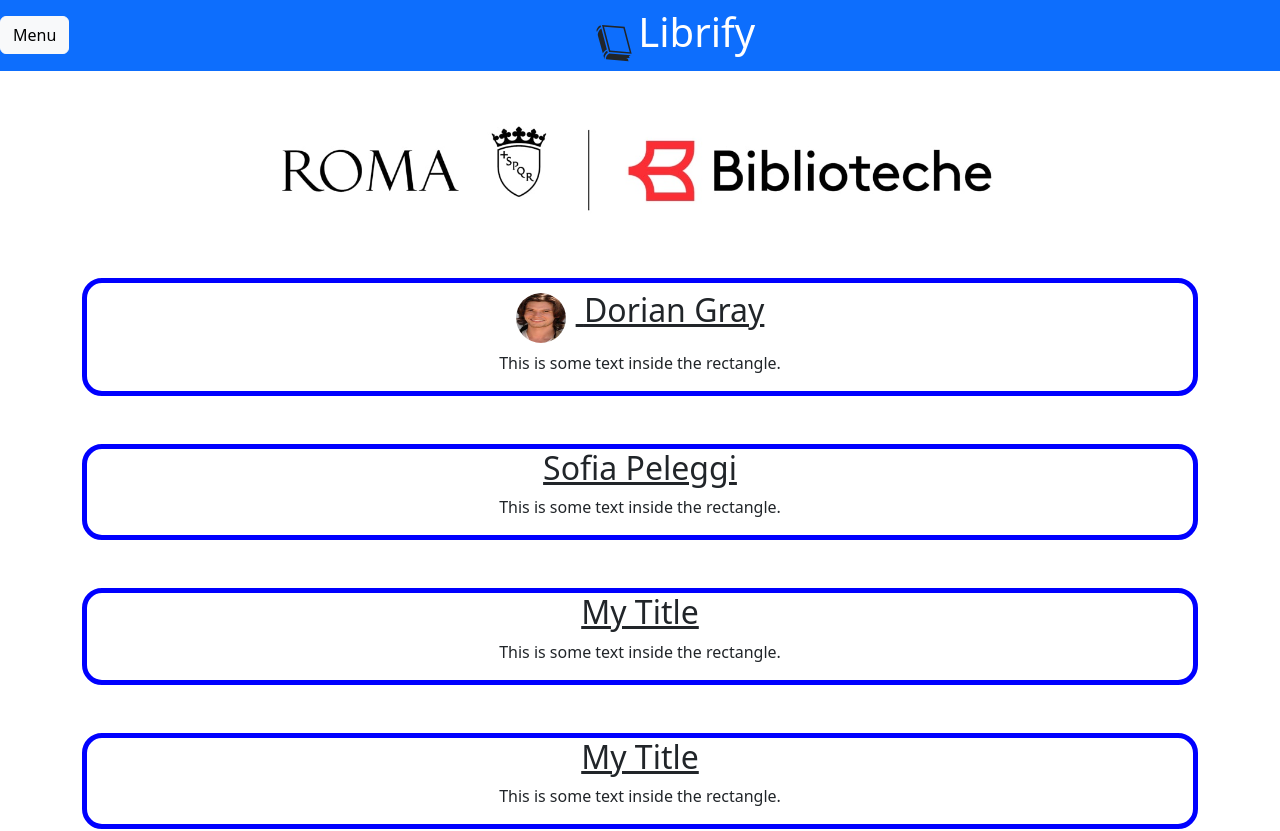
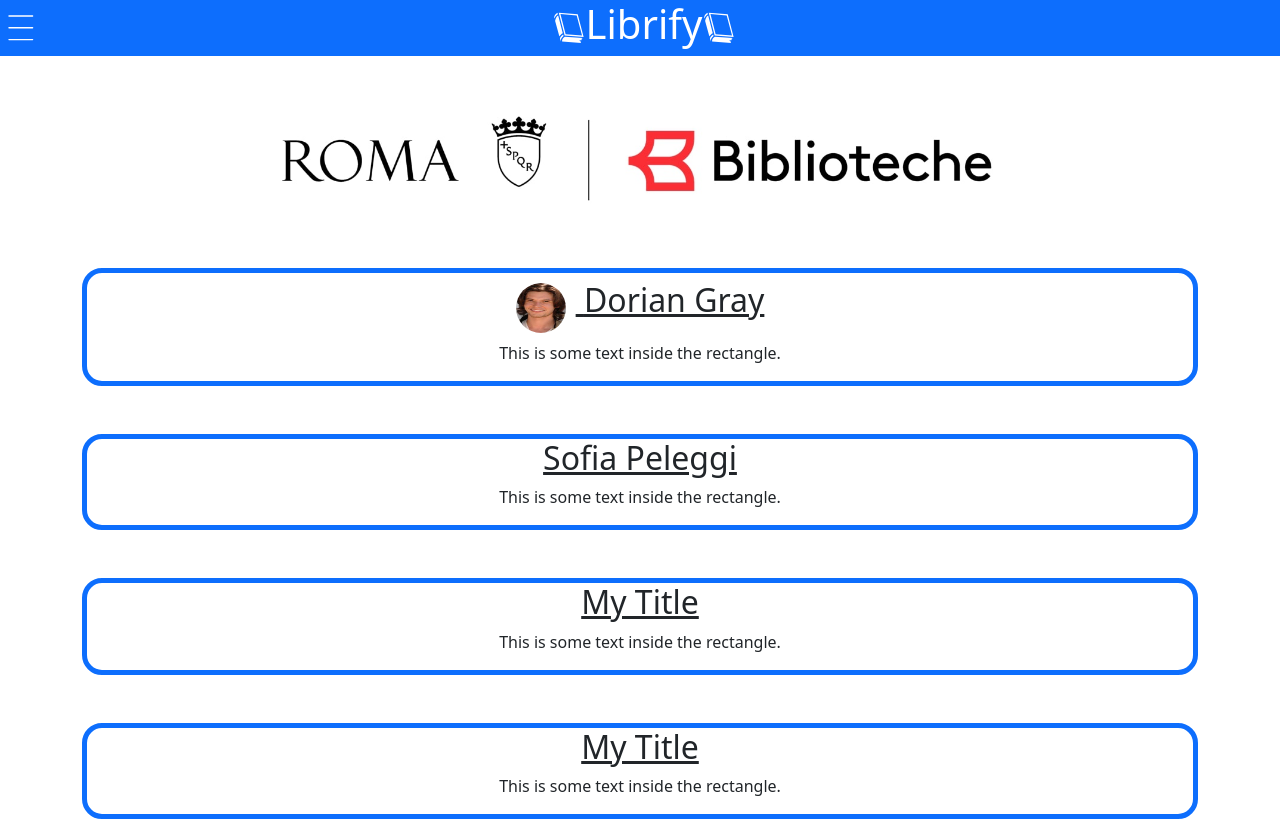
Before and after one commit to lucaferraroo00/librify_public, a React (Create React App) app: page / in a window 1280 px wide. Shown: the top 831 px of the page. Built offline with nearby package versions, Linux system fonts and the light colour scheme.

Commit message:
new navbar

```diff
--- a/src/components/homepage.js
+++ b/src/components/homepage.js
@@ -10,6 +10,7 @@
 import { Navbar } from 'react-bootstrap';
 import Button from 'react-bootstrap/Button';
 import { GiBlackBook } from "react-icons/gi";
+import { CiMenuBurger } from "react-icons/ci";
 import { BrowserRouter as Router, Routes, Route, useNavigate, Navigate} from 'react-router-dom';
 
 
@@ -36,15 +37,21 @@
 
   return (
     <>
-    <Navbar bg="primary" className="d-flex justify-content-between align-items-center fixed-top">
-        <Button variant="light" className="ml-2" onClick={handleClickMenu}
-        >Menu</Button>
-        <div className="flex-grow-1 text-center"> {/* Center the logo and title */}
-          <GiBlackBook style={{ fontSize: '2.5rem' }} /> {/* Adjust font size as needed */}
-          <h1 className="d-inline ml-2 text-white">Librify</h1> {/* Add margin-left and change text color */}
-        </div>
-      </Navbar>
-    <Container fluid className="navbar-spacing">
+    <Row className="d-flex align-items-center sticky-sm-top bg-primary">
+      <Col className="m-1">
+        <CiMenuBurger
+          className=""
+          style={{ fontSize: '2.1rem', color:"white", cursor:"pointer"}}
+          onClick={handleClickMenu}></CiMenuBurger>
+        </Col>
+        <Col className="d-flex align-items-center justify-content-center">
+          <GiBlackBook style={{ fontSize: '2.1rem', color:"white" }} />
+          <h1 className="text-white">Librify</h1>
+          <GiBlackBook style={{ fontSize: '2.1rem', color:"white" }} />
+        </Col>
+        <Col>
+        </Col>
+      </Row>
       <Row>
         {activeMenu && (
           <Col className="bg-secondary text-white">
@@ -66,7 +73,7 @@
           </Col>
         )}
         <Col {...(activeMenu ? { md: 10 } : {})}>
-          <Row className="d-flex justify-content-center">
+          <Row className="d-flex justify-content-center mt-1">
             <img
               src={logo}
               style={{ width: "auto", height: "200px" }} // Adjust size as needed
@@ -98,10 +105,10 @@
             <RectangleComponent
               title="My Title"
               text="This is some text inside the rectangle."
-              borderColor="blue" // Change the color as needed
+              borderColor="#1976d2" // Change the color as needed
             />
           </div>
-          <div className="container mt-5">
+          <div className="container mt-5 mb-3">
             <RectangleComponent
               title="My Title"
               text="This is some text inside the rectangle."
@@ -110,7 +117,6 @@
           </div>
         </Col>
       </Row>
-    </Container>
     </>
   );
 }
@@ -119,11 +125,11 @@
   return (
     <div
       style={{
-        borderColor: borderColor,
         borderWidth: "5px",
         borderStyle: "solid",
         borderRadius: "20px",
       }}
+      className="border-primary"
     >
       <h2 className="text-center" style={{ textDecoration: "underline" }}>
         {image && (
```
